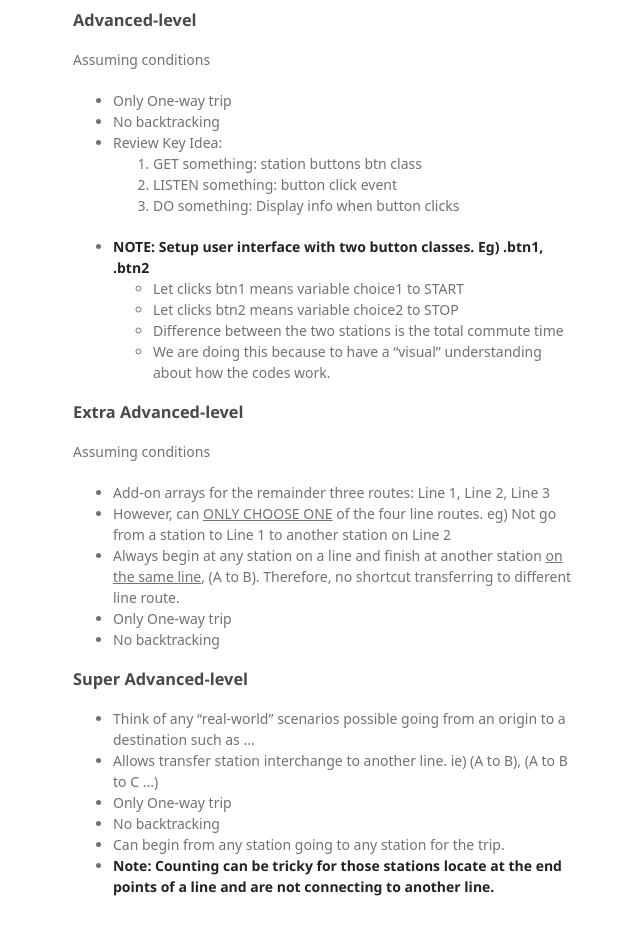
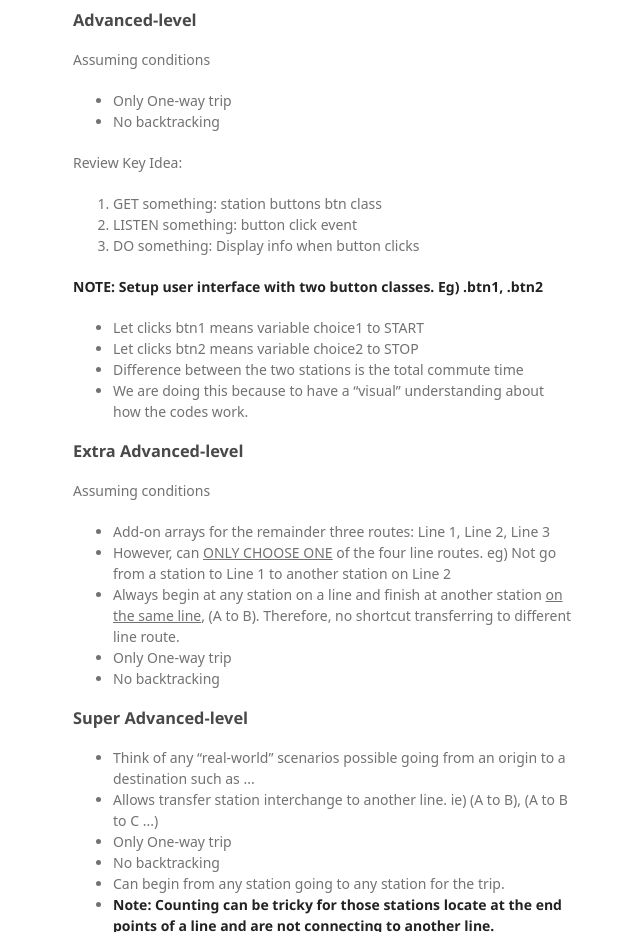
Before and after one commit to yiuklh/jsproj2hy, a plain HTML site: page index.html in a window 1280 px wide. Shown: the part 800-1732 px from the top of the page, without its empty margins (497-1137 px from the left). Drawn offline with Linux system fonts and the light colour scheme; a web font is replaced by a local one.

Commit message:
Update index.html

```diff
--- a/index.html
+++ b/index.html
@@ -74,24 +74,25 @@ No need to convert time to include hours, or seconds.</li>
 <a id="advanced-level" class="anchor" href="#advanced-level" aria-hidden="true"><span aria-hidden="true" class="octicon octicon-link"></span></a>Advanced-level</h3>
 
 <p>Assuming conditions</p>
-
 <ul>
 <li>Only One-way trip</li>
 <li>No backtracking</li>
-<li>Review Key Idea:</li>
+</ul>
+
+<p>Review Key Idea:</p>
   <ol>
   <li>GET something: station buttons btn class</li>
   <li>LISTEN something: button click event</li>
   <li>DO something: Display info when button clicks</li>
   </ol>
-<li><strong>NOTE: Setup user interface with two button classes. Eg) .btn1, .btn2 </strong></li>
+
+<p><strong>NOTE: Setup user interface with two button classes. Eg) .btn1, .btn2 </strong></p>
   <ul>
   <li>Let clicks btn1 means variable choice1 to START</li>
   <li>Let clicks btn2 means variable choice2 to STOP</li>
   <li>Difference between the two stations is the total commute time</li>
   <li>We are doing this because to have a “visual” understanding about how the codes work.</li>
   </ul>
-</ul>
 
 <h3>
 <a id="extra-advanced-level" class="anchor" href="#extra-advanced-level" aria-hidden="true"><span aria-hidden="true" class="octicon octicon-link"></span></a>Extra Advanced-level</h3>
```
